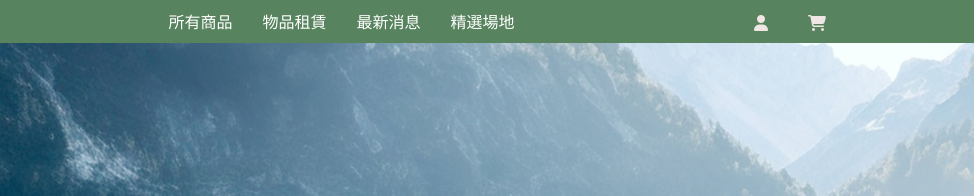
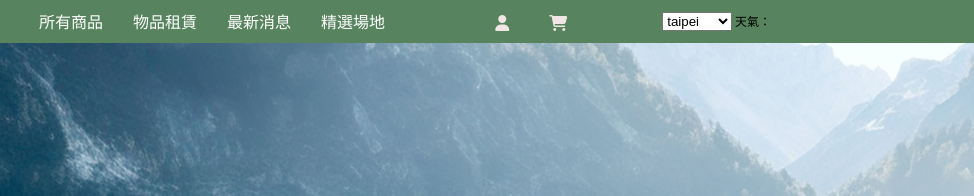
Before and after one commit to minyuanz/camprwd, a plain HTML site: page index.html in a window 1280 px wide. Shown: the top 196 px of the page, 306-1280 px from the left. Drawn offline with nearby package versions, Linux system fonts and the light colour scheme; no server answers.

Commit message:
'WeatherAPI'

```diff
--- a/index.html
+++ b/index.html
@@ -26,6 +26,16 @@
     <link rel="stylesheet" href="index.css">
     <title>好享營</title>
     <link rel="shortcut icon" href="img/favorite.ico">
+    <style>
+        .weatherBox {
+            /* border: 1px solid red; */
+            font-size: 12px;
+        }
+
+        .selectBox {
+            width: 70px;
+        }
+    </style>
 
 </head>
 
@@ -58,6 +68,19 @@
                         <i class="fa-solid fa-cart-shopping"></i>
                     </a>
                 </div>
+            </div>
+
+            <!-- weather -->
+            <div class="weatherBox" id="weatherBox">
+                <select name="" id="selectBox" class="selectBox">
+                    <!-- <option value="" id="selectValue"></option> -->
+                </select>
+                <span class="weather">天氣：</span>
+                <span class="temp"></span>
+            </div>
+
+            <div id="test">
+
             </div>
 
             <div class="hb">
@@ -378,9 +401,9 @@
         else {
             console.error('Upgrade your browser. This Browser is NOT supported WebSocket for Live-Reloading.');
         }
-	// ]]>
+        // ]]>
     </script>
-<script src="index.js"></script>
+    <script src="index.js"></script>
 
 
 </body>
--- a/index.js
+++ b/index.js
@@ -14,7 +14,7 @@ $(document).ready(function () {
         imgCount = $(".slidepic").length;
         //  index = 0;
 
-    })
+    });
 
 
 
@@ -114,35 +114,44 @@ $(document).ready(function () {
 
     });
 
-    //點擊滑動
-    // let isDown = false;
-    // let startX;
-    // let scrollLeft;
 
-    // $(".news_group").mousedown(function (e) {
-    //     isDown = true;
-    //     console.log(e.pageX);
-    //     // startX = e.pageX - this.offsetLeft;
-    //     // scrollLeft = this.scrollLeft;
-    // });
 
-    // $(".news_group").mouseleave(function () {
-    //     isDown = false;
-    // });
+    // 天氣API
+    let selectBox = document.getElementById('selectBox')
 
-    // $(".news_group").mouseup(function () {
-    //     isDown = false;
-    // });
+    // 建立地區陣列後，依數量生成option使用
+    let area = ['taipei', 'taoyuan', 'tainan', 'kaohsiung', 'taichung']
+    area.forEach(element => {
+        // console.log(element);
+        let option = document.createElement('option')
+        // option.id = 'selectarea'
+        option.innerText = element
+        selectBox.appendChild(option)
+    });
 
-    // $(".news_group").mousemove(function (e) {
-    //     if (isDown != true) {
-    //         return;
-    //     };
+    // 當select發生change事件後，獲取value並傳進fetchWeather函式執行之
+    selectBox.addEventListener('change', function () {
+        let location = this.value
+        console.log(location);
+        fetchWeather(location)
+        // console.log(fetchWeather);
+    });
 
-    //     e.preventDefault;
-    //     let x = e.pageX - this.offsetLeft;
-    //     let walk = x - startX;
-    //     this.scrollLeft = scrollLeft - walk;
+    // 一開始給函式預設值是taipei
+    fetchWeather('taipei')
 
-    // });
+    // weatherAPI，會接收location參數替換不同地區
+    function fetchWeather(location) {
+        let temp = document.querySelectorAll('.temp')
+        fetch(`http://api.weatherapi.com/v1/current.json?key=7ffec76ca2d04a7f9a9133511232410&q=${location}&aqi=no`)
+            .then(res => res.json())
+            .then(res => {
+                console.log(res);
+                let locationName = res.location.name
+                let tempC = res.current.temp_c
+                // console.log(locationName);
+                // console.log(tempC);
+                temp[0].innerHTML = `${tempC}&deg;c`
+            })
+    };
 })
```
